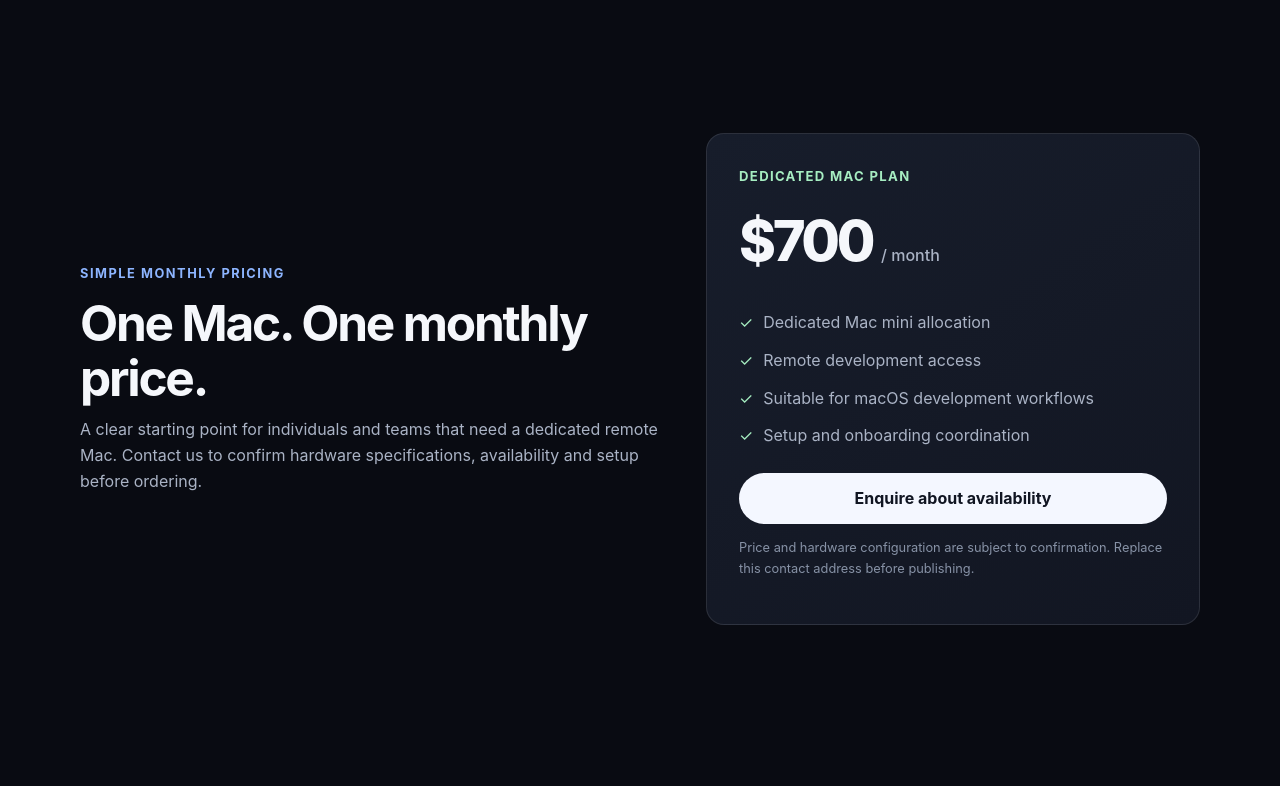
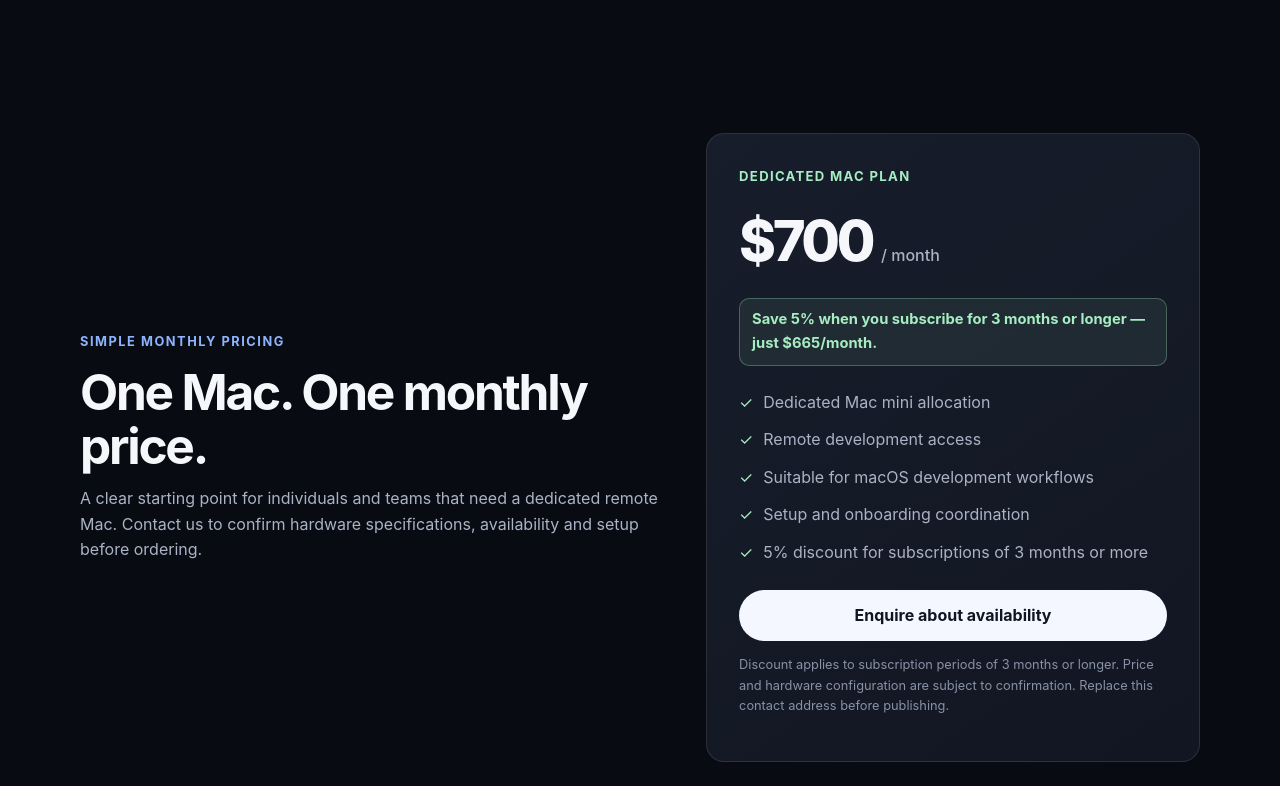
Before and after one commit to mingclv-spec/VPS, a plain HTML site: page index.html in a window 1280 px wide. Shown: the part 2502-3288 px from the top of the page. Drawn offline with Linux system fonts and the light colour scheme.

Commit message:
Add 5% discount for subscriptions of 3 months or more

```diff
--- a/index.html
+++ b/index.html
@@ -15,7 +15,7 @@
     .device{position:relative;min-height:380px;display:grid;place-items:center}.device-photo{display:block;width:min(100%,520px);height:auto;object-fit:contain;filter:drop-shadow(0 28px 32px rgba(0,0,0,.38));border-radius:18px}.photo-gallery{padding:18px 0 76px}.gallery-grid{display:grid;grid-template-columns:1.2fr 1fr 1fr;gap:16px}.gallery-card{margin:0;overflow:hidden;border:1px solid var(--line);border-radius:18px;background:var(--panel)}.gallery-card img{display:block;width:100%;height:220px;object-fit:cover;background:#e7e7e7}.gallery-card figcaption{padding:13px 16px;color:var(--muted);font-size:.86rem}.photo-credit{margin:12px 0 0;color:#8490a5;font-size:.76rem}.photo-credit a{color:var(--blue);text-decoration:underline}
     .trust{border-top:1px solid var(--line);border-bottom:1px solid var(--line);padding:22px 0;color:var(--muted);display:flex;justify-content:space-between;gap:20px;flex-wrap:wrap;font-size:.9rem}.trust span:before{content:"✓";color:var(--green);margin-right:9px}
     section{padding:82px 0}.section-head{max-width:650px;margin-bottom:38px}.kicker{color:var(--blue);font-size:.8rem;font-weight:750;letter-spacing:.12em;text-transform:uppercase}h2{font-size:clamp(2rem,4vw,3.1rem);line-height:1.1;letter-spacing:-.045em;margin:12px 0}.sub{color:var(--muted);margin:0}.grid{display:grid;grid-template-columns:repeat(4,1fr);gap:16px}.feature,.pricecard,.faq details{background:linear-gradient(145deg,var(--panel2),var(--panel));border:1px solid var(--line);border-radius:18px}.feature{padding:24px}.icon{width:42px;height:42px;display:grid;place-items:center;background:#263653;border-radius:12px;color:#b8d0ff;font-size:1.25rem}.feature h3{margin:18px 0 7px;font-size:1.06rem}.feature p{margin:0;color:var(--muted);font-size:.92rem}
-    .pricing{display:grid;grid-template-columns:1fr .85fr;gap:45px;align-items:center}.pricecard{padding:32px}.plan{color:var(--green);font-size:.82rem;font-weight:750;text-transform:uppercase;letter-spacing:.1em}.price{font-size:3.5rem;font-weight:850;letter-spacing:-.06em;margin:10px 0 0}.price small{font-size:1rem;color:var(--muted);font-weight:500;letter-spacing:0}.includes{list-style:none;padding:0;margin:24px 0;display:grid;gap:12px;color:var(--muted)}.includes li:before{content:"✓";color:var(--green);margin-right:10px}.pricecard .btn{width:100%}.note{font-size:.8rem;color:#8792a6;margin-top:14px}
+    .pricing{display:grid;grid-template-columns:1fr .85fr;gap:45px;align-items:center}.pricecard{padding:32px}.plan{color:var(--green);font-size:.82rem;font-weight:750;text-transform:uppercase;letter-spacing:.1em}.price{font-size:3.5rem;font-weight:850;letter-spacing:-.06em;margin:10px 0 0}.price small{font-size:1rem;color:var(--muted);font-weight:500;letter-spacing:0}.discount{display:inline-block;margin:12px 0 0;padding:9px 12px;border:1px solid rgba(166,237,193,.3);border-radius:10px;background:rgba(166,237,193,.08);color:var(--green);font-weight:700;font-size:.92rem}.includes{list-style:none;padding:0;margin:24px 0;display:grid;gap:12px;color:var(--muted)}.includes li:before{content:"✓";color:var(--green);margin-right:10px}.pricecard .btn{width:100%}.note{font-size:.8rem;color:#8792a6;margin-top:14px}
     .faq{max-width:800px}.faq details{padding:18px 20px;margin:12px 0}.faq summary{cursor:pointer;font-weight:700}.faq details p{color:var(--muted);margin-bottom:0}
     footer{border-top:1px solid var(--line);padding:30px 0 40px;color:var(--muted);font-size:.85rem}.foot{display:flex;justify-content:space-between;gap:20px;flex-wrap:wrap}
     @media(max-width:850px){.hero,.pricing{grid-template-columns:1fr}.hero{padding-top:65px;gap:20px}.device{min-height:300px}.gallery-grid{grid-template-columns:1fr 1fr}.gallery-card:first-child{grid-column:1/-1}.grid{grid-template-columns:repeat(2,1fr)}}
@@ -54,7 +54,7 @@
     <section class="wrap" id="pricing">
       <div class="pricing">
         <div><div class="kicker">Simple monthly pricing</div><h2>One Mac. One monthly price.</h2><p class="sub">A clear starting point for individuals and teams that need a dedicated remote Mac. Contact us to confirm hardware specifications, availability and setup before ordering.</p></div>
-        <div class="pricecard"><div class="plan">Dedicated Mac plan</div><div class="price">$700 <small>/ month</small></div><ul class="includes"><li>Dedicated Mac mini allocation</li><li>Remote development access</li><li>Suitable for macOS development workflows</li><li>Setup and onboarding coordination</li></ul><a class="btn" href="mailto:hello@example.com?subject=MacRent%20enquiry">Enquire about availability</a><p class="note">Price and hardware configuration are subject to confirmation. Replace this contact address before publishing.</p></div>
+        <div class="pricecard"><div class="plan">Dedicated Mac plan</div><div class="price">$700 <small>/ month</small></div><p class="discount">Save 5% when you subscribe for 3 months or longer — just $665/month.</p><ul class="includes"><li>Dedicated Mac mini allocation</li><li>Remote development access</li><li>Suitable for macOS development workflows</li><li>Setup and onboarding coordination</li><li>5% discount for subscriptions of 3 months or more</li></ul><a class="btn" href="mailto:hello@example.com?subject=MacRent%20enquiry">Enquire about availability</a><p class="note">Discount applies to subscription periods of 3 months or longer. Price and hardware configuration are subject to confirmation. Replace this contact address before publishing.</p></div>
       </div>
     </section>
     <section class="wrap faq" id="faq">
```
